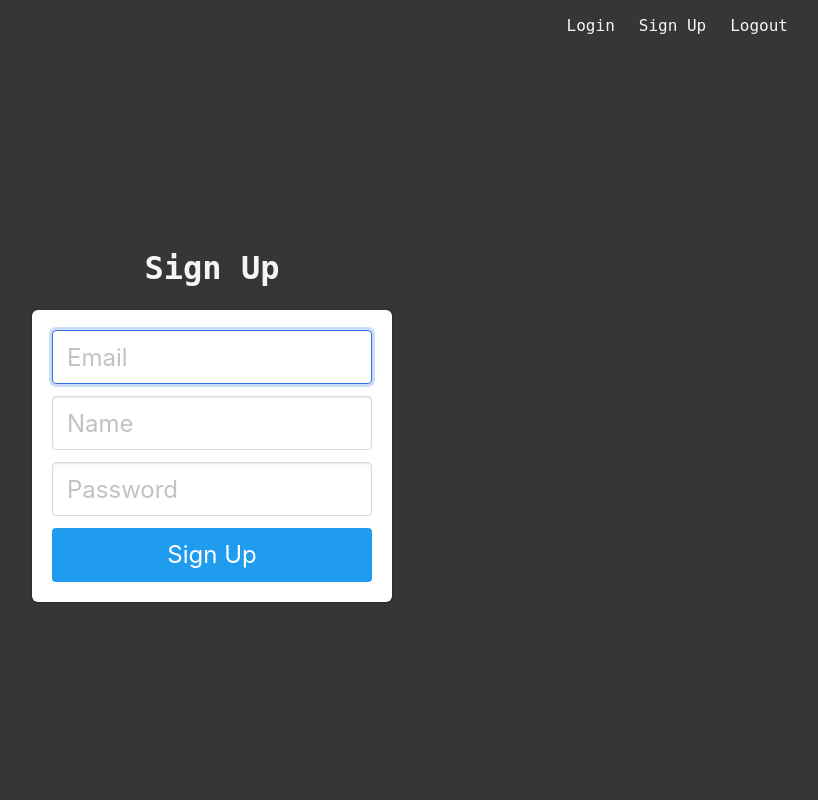
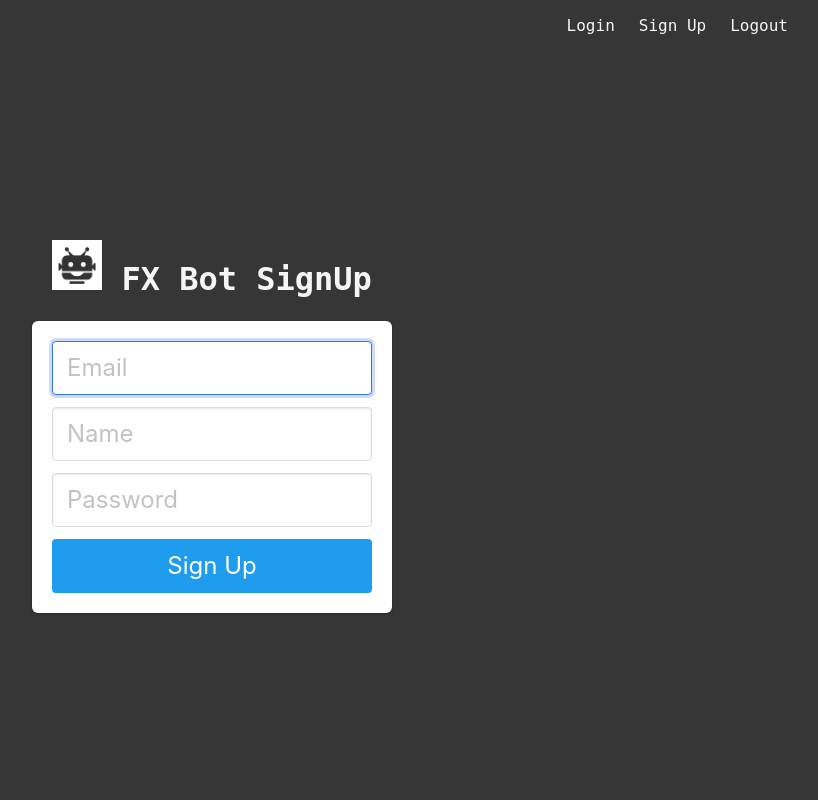
Before and after one commit to danhorsley/my_fx_bot, a Flask app: page /signup in a window 1280 px wide. Shown: the whole page, without its empty margins (428-1246 px from the left). Run offline with Flask 2, Linux system fonts and the light colour scheme.

Commit message:
small change

```diff
--- a/crawler/templates/signup.html
+++ b/crawler/templates/signup.html
@@ -4,7 +4,7 @@
 
 {% block content %}
 <div class="column is-4 is-offset-4">
-    <h3 class="title">Sign Up</h3>
+     <h4 class="title"><img class="logo" src="static/images/bot.png" style="width:50px;height:50px;" />  FX Bot SignUp </h4>
     <div class="box">
         <form method="POST" action="/signup">
             <div class="field">
```
